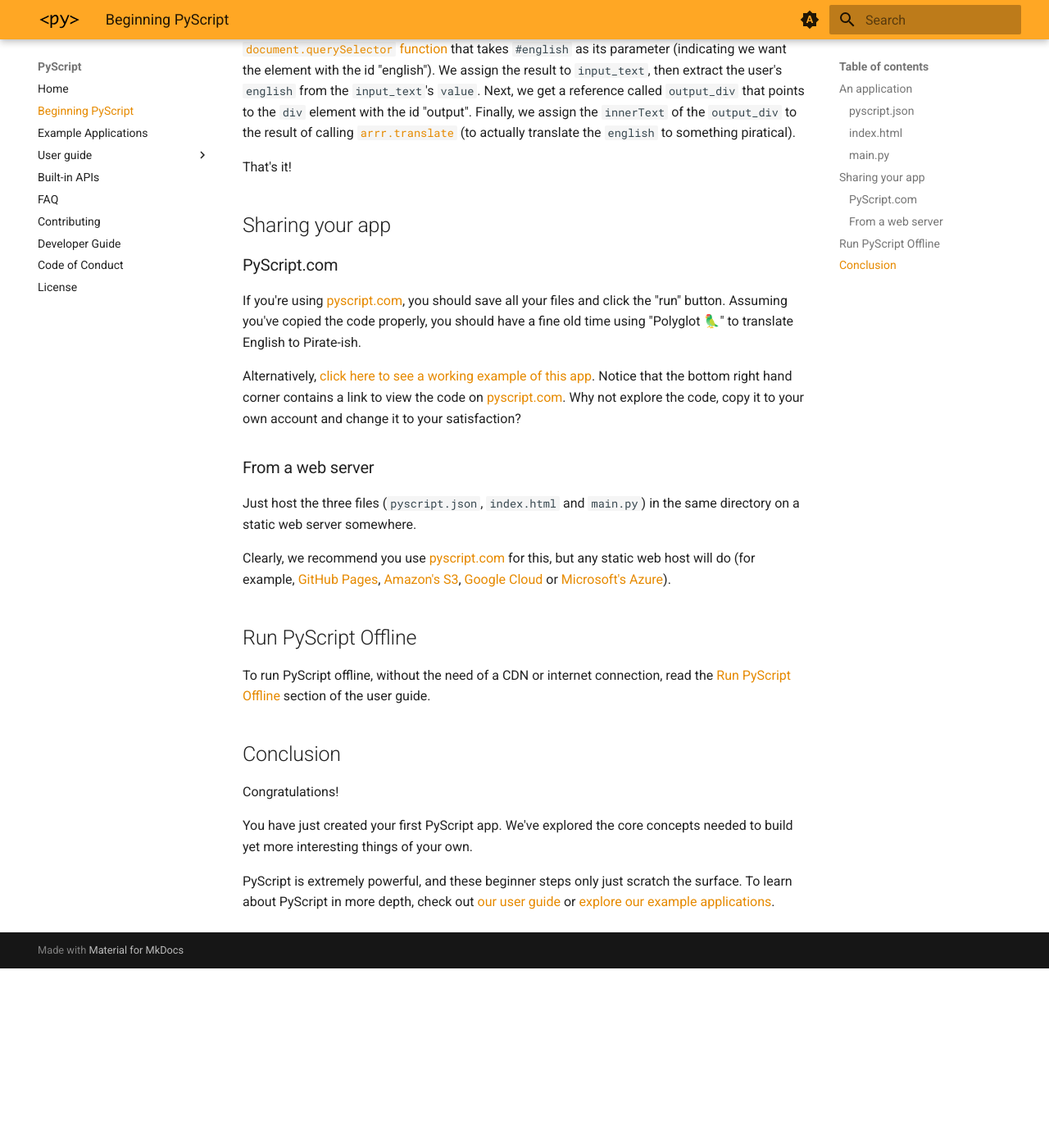
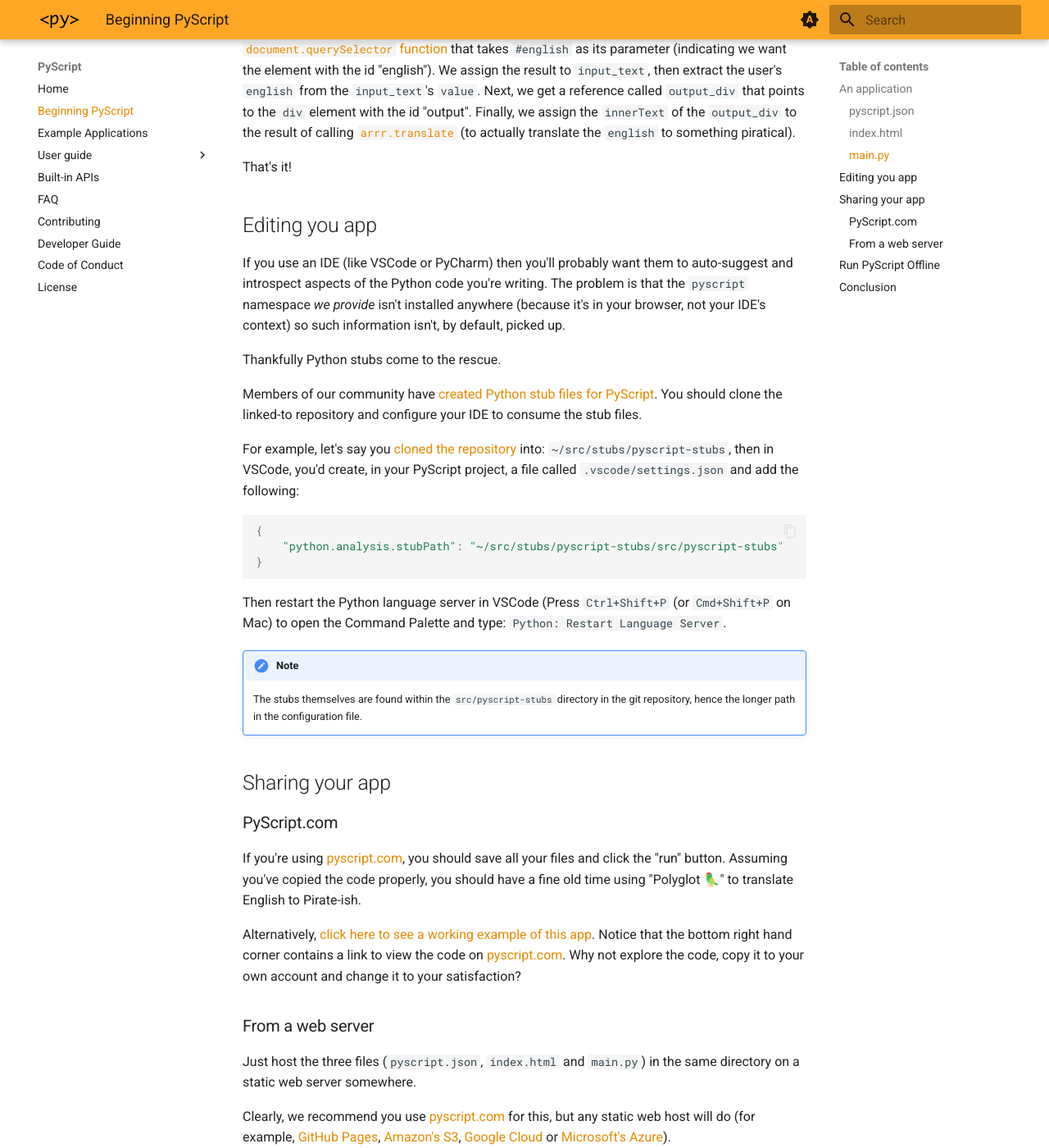
Before and after one commit to pyscript/docs, an MkDocs documentation site: the page built from docs/beginning-pyscript.md, in a window 1280 px wide and 1400 px high, scrolled down 5142 px. Shown: the whole window at 82% size. Built offline with MkDocs 1.6.1 and Material for MkDocs 9.7.7, drawn with Linux system fonts in a browser that asks for light colours; the version menu is left out; before the commit the page ends 6323 px from its top, so only the background shows below that; some of the changed text lies outside the part shown.

Commit message:
Add details about offline.zip and IDE configuration with Python stubs.

````diff
--- a/docs/beginning-pyscript.md
+++ b/docs/beginning-pyscript.md
@@ -231,6 +231,41 @@ points to the `div` element with the id "output". Finally, we assign the
 
 That's it!
 
+## Editing you app
+
+If you use an IDE (like VSCode or PyCharm) then you'll probably want them to
+auto-suggest and introspect aspects of the Python code you're writing. The
+problem is that the `pyscript` namespace *we provide* isn't installed anywhere
+(because it's in your browser, not your IDE's context) so such information
+isn't, by default, picked up.
+
+Thankfully Python stubs come to the rescue.
+
+Members of our community have
+[created Python stub files for PyScript](https://github.com/pyscript/pyscript-stubs).
+You should clone the linked-to repository and configure your IDE to consume the
+stub files.
+
+For example, let's say you
+[cloned the repository](https://github.com/pyscript/pyscript-stubs) into:
+`~/src/stubs/pyscript-stubs`, then in VSCode, you'd create, in your PyScript
+project, a file called `.vscode/settings.json` and add the following:
+
+```js
+{
+    "python.analysis.stubPath": "~/src/stubs/pyscript-stubs/src/pyscript-stubs"
+}
+```
+
+Then restart the Python language server in VSCode (Press `Ctrl+Shift+P` (or
+`Cmd+Shift+P` on Mac) to open the Command Palette and type:
+`Python: Restart Language Server`.
+
+!!! note
+
+    The stubs themselves are found within the `src/pyscript-stubs` directory
+    in the git repository, hence the longer path in the configuration file.
+
 ## Sharing your app
 
 ### PyScript.com
@@ -263,6 +298,12 @@ To run PyScript offline, without the need of a CDN or internet connection, read
 the [Run PyScript Offline](user-guide/offline.md) section of the user
 guide.
 
+We also provide an `offline.zip` file with
+[each release](https://pyscript.net/releases/2025.11.2/). This file contains
+everything you need for an offline version of PyScript: PyScript itself,
+versions of Pyodide and MicroPython, and an index.html page from which you
+could create your offline-first PyScript work.
+
 ## Conclusion
 
 Congratulations!
````
Also changed, not shown: 1 other file.
